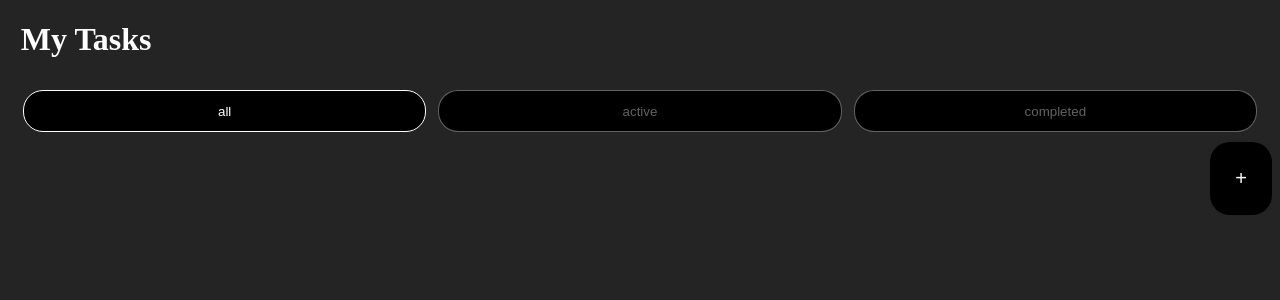
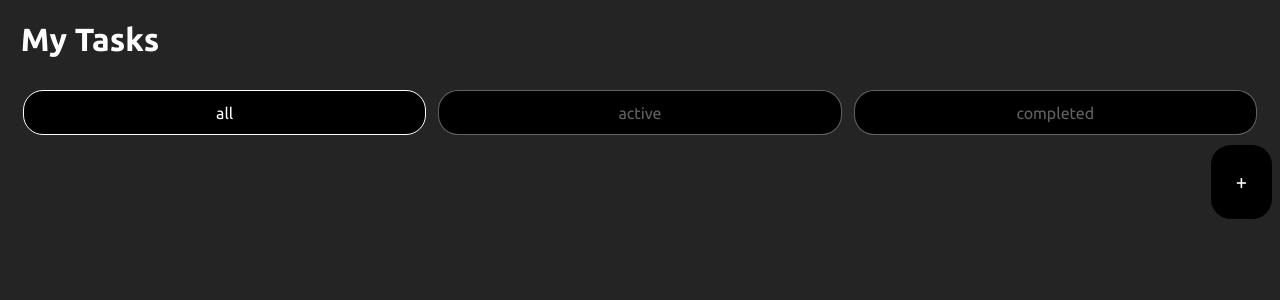
Before and after one commit to wwoozzii/ReactTestDrive, a React (Vite) app: page / in a window 1280 px wide. Shown: the top 300 px of the page. Built offline with nearby package versions, Linux system fonts and the light colour scheme.

Commit message:
feat: add fonts for full project in global.scss

```diff
--- a/index.html
+++ b/index.html
@@ -3,6 +3,12 @@
   <head>
     <meta charset="UTF-8" />
     <link rel="icon" type="image/svg+xml" href="/vite.svg" />
+    <link rel="preconnect" href="https://fonts.googleapis.com" />
+    <link rel="preconnect" href="https://fonts.gstatic.com" crossorigin />
+    <link
+      href="https://fonts.googleapis.com/css2?family=Ubuntu:wght@400;700&display=swap"
+      rel="stylesheet"
+    />
     <meta name="viewport" content="width=device-width, initial-scale=1.0" />
     <title>react-lasttest</title>
   </head>
--- a/src/components/TaskItem/TaskItem.tsx
+++ b/src/components/TaskItem/TaskItem.tsx
@@ -64,8 +64,8 @@
                     exit={{ opacity: 0, scale: 0.5, x: 10, y: -10 }}
                     transition={{ duration: 0.19, ease: [0.4, 0, 0.2, 1] }}
                   >
+                    <button onClick={() => onToggle(task.id)}> Done</button>
                     <button onClick={() => setIsEditing(true)}>Edit</button>
-                    <button onClick={() => onToggle(task.id)}> Done</button>
                     <button onClick={() => onDelete(task.id)}> Delete</button>
                   </motion.div>
                 )}
--- a/src/styles/global.scss
+++ b/src/styles/global.scss
@@ -2,9 +2,26 @@
   //dark theme (default)
   --bg-color: #242424;
   --text-color: rgb(255, 255, 255);
+
+  //fonts
+  --main-font: "Ubuntu", sans-serif;
+  --main-size-font: 16px;
 }
 
 body {
+  //theme color
   background-color: var(--bg-color);
   color: var(--text-color);
+
+  //fonts
+  font-family: var(--main-font);
+  font-size: var(--main-size-font);
+  -webkit-font-smoothing: antialiased;
 }
+
+button,
+input,
+textarea {
+  font-family: inherit;
+  font-size: inherit;
+}
```
